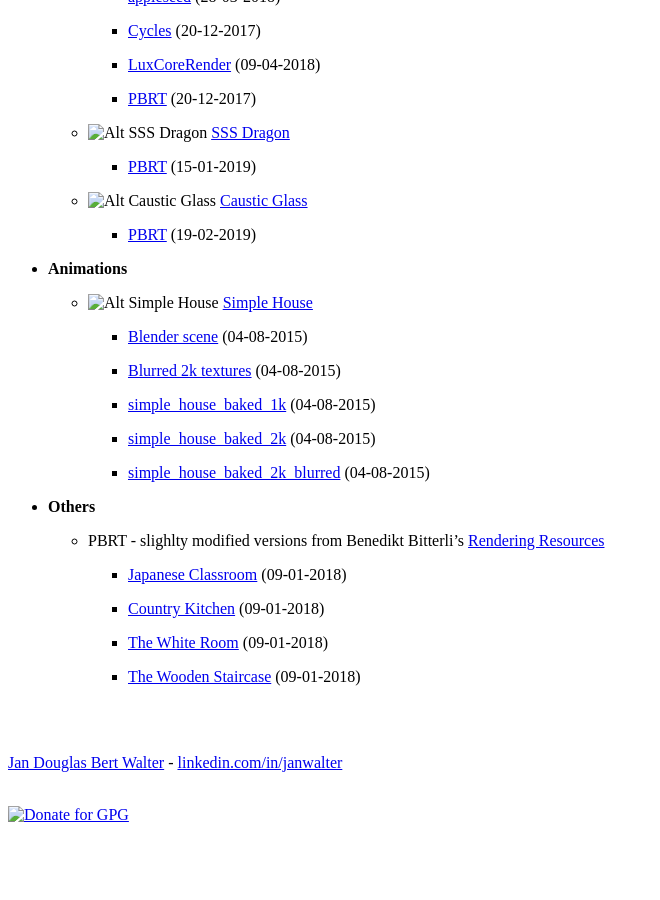
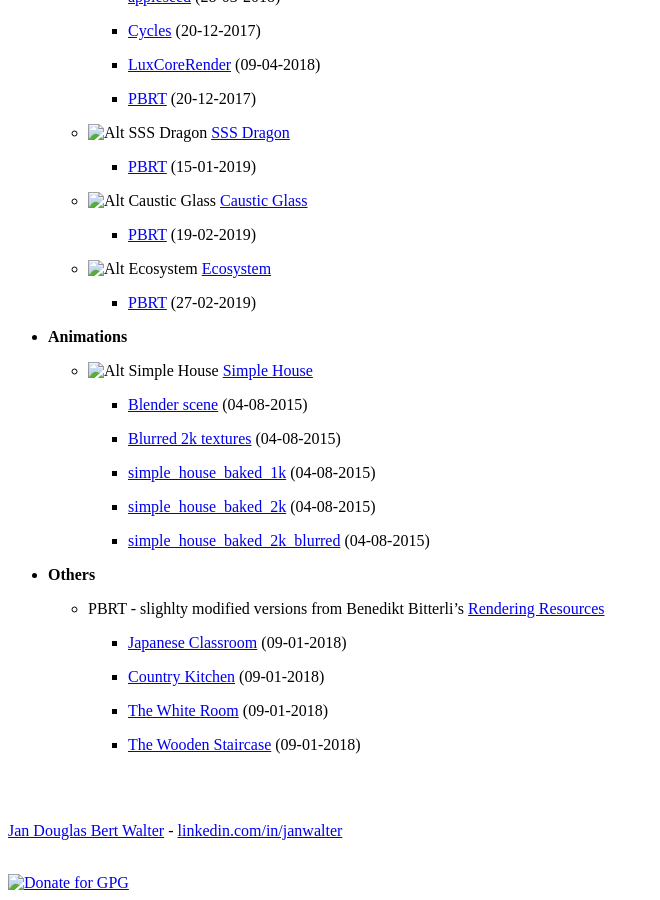
Before and after one commit to wahn/jan_walter_org, a Jekyll site: the page built from download/index.md, in a window 1280 px wide and 900 px high, scrolled down 6041 px. Shown: the whole window, without its empty margins (0-660 px from the left). Built offline with Jekyll 4.4.1, drawn with Linux system fonts in a browser that asks for light colours; Markdown is read by kramdown in place of the engine named in the settings; before the commit the page ends 6881 px from its top, so only the background shows below that.

Commit message:
Add ecosystem scene and change thumbnail resolution for caustic glass.

```diff
--- a/download/index.md
+++ b/download/index.md
@@ -439,6 +439,11 @@
 
         + [PBRT](https://www.janwalter.org/Download/Scenes/caustic_glass.tar.gz) (19-02-2019)
 
+    - ![Alt Ecosystem][ecosys]
+       [Ecosystem](https://gitlab.com/jdb-walter/rs-pbrt-test-scenes/wikis/pbrt-ecosys)
+
+        + [PBRT](https://www.janwalter.org/Download/Scenes/pbrt_ecosys.tar.gz) (27-02-2019)
+
 * __Animations__
 
     - ![Alt Simple House][simple_house] [Simple
@@ -491,4 +496,5 @@
 [attic]:                  /thumbnails/scenes/attic_99x50.png "Attic"
 [breakfast]:              /thumbnails/scenes/breakfast_50x50.png "Breakfast"
 [sss_dragon]:             /thumbnails/scenes/sss_dragon_67x50.png "SSS Dragon"
-[caustic_glass]:          /thumbnails/scenes/caustic_glass_50x71.png "Caustic Glass"
+[caustic_glass]:          /thumbnails/scenes/caustic_glass_35x50.png "Caustic Glass"
+[ecosys]:                 /thumbnails/scenes/ecosys_100x50.png "Ecosystem"
```
Also changed, not shown: thumbnails/scenes/caustic_glass_35x50.png (added), thumbnails/scenes/caustic_glass_50x71.png (deleted), thumbnails/scenes/ecosys_100x50.png (added).
